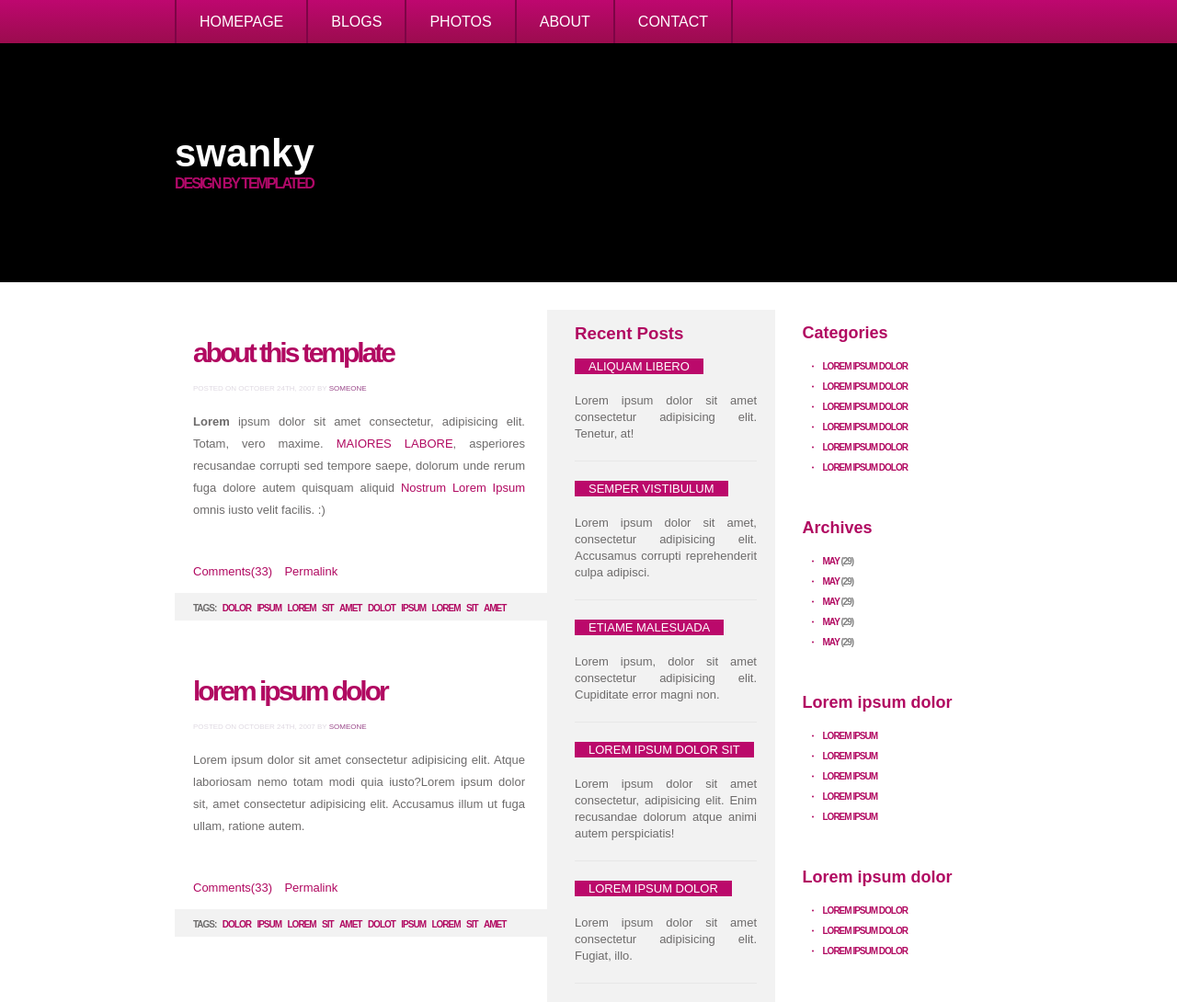
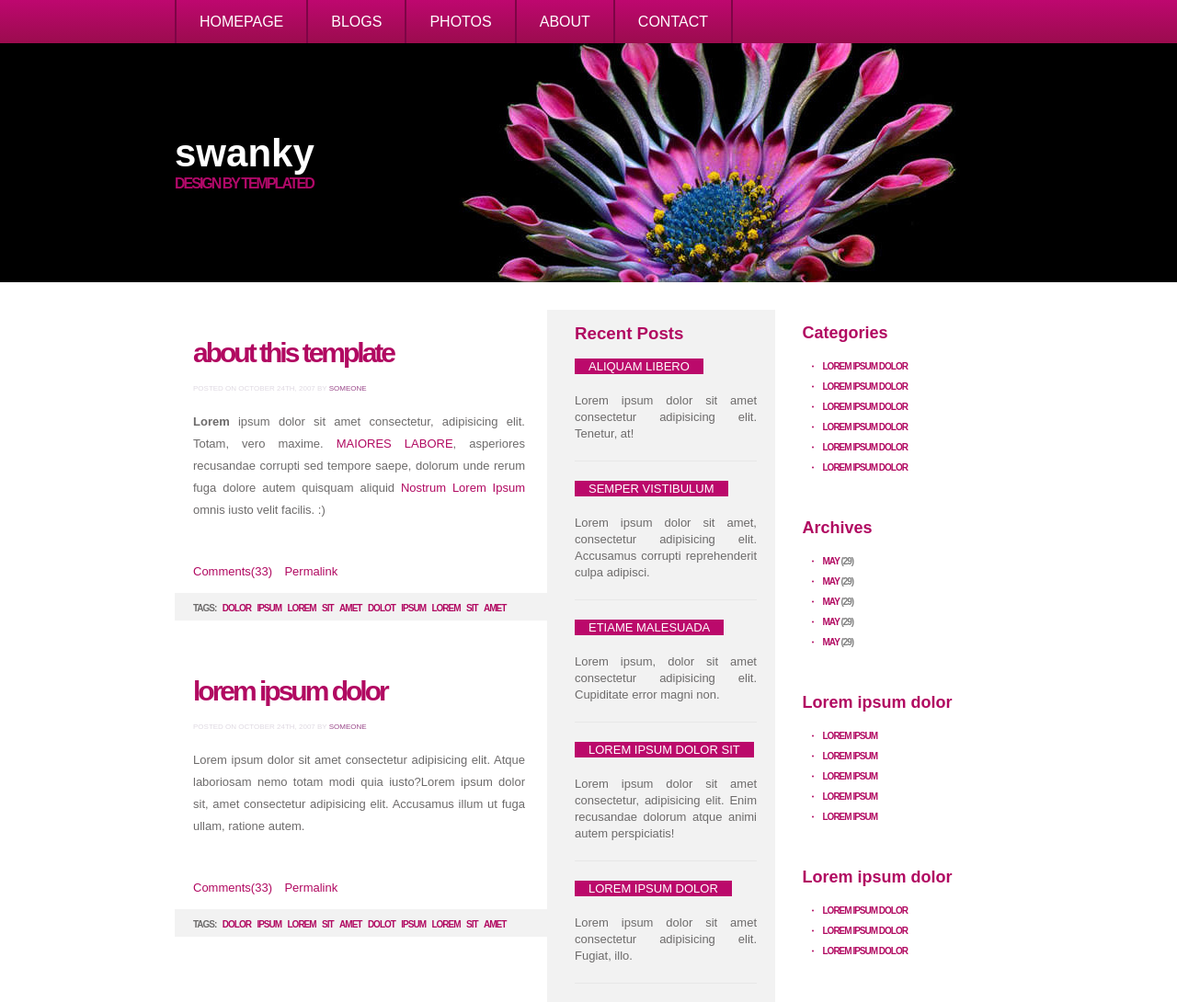
Before and after one commit to neowebor/certain_rep, a plain HTML site: page Swanky/test.html in a window 1280 px wide. Shown: the top 1090 px of the page at 92% size. Drawn offline with Linux system fonts and the light colour scheme.

Commit message:
fix error

```diff
--- a/Swanky/css/style.css
+++ b/Swanky/css/style.css
@@ -59,7 +59,7 @@ background: linear-gradient(0deg, #9b0c4e 0%, #be076f 100%); /* w3c */
 }
 
 .promo {
-    background: url('../images/flower.jpg') right 45 px top no-repeat;
+    background: url('../images/flower.jpg') right 45px top no-repeat;
     height:260px;
 }
 
```
